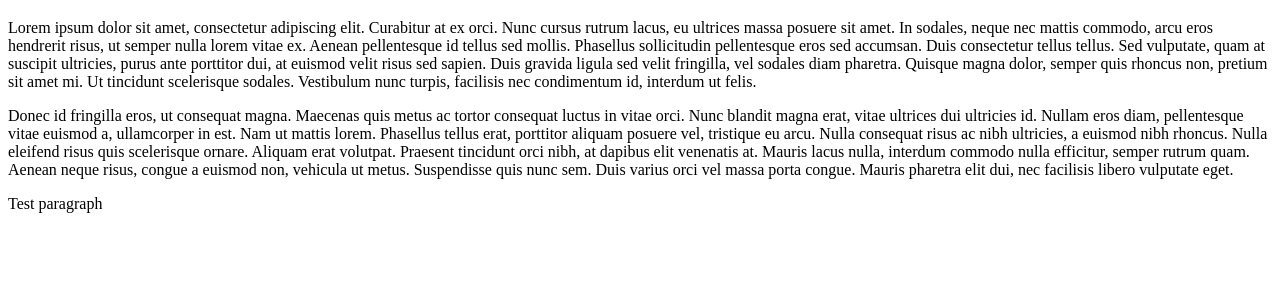
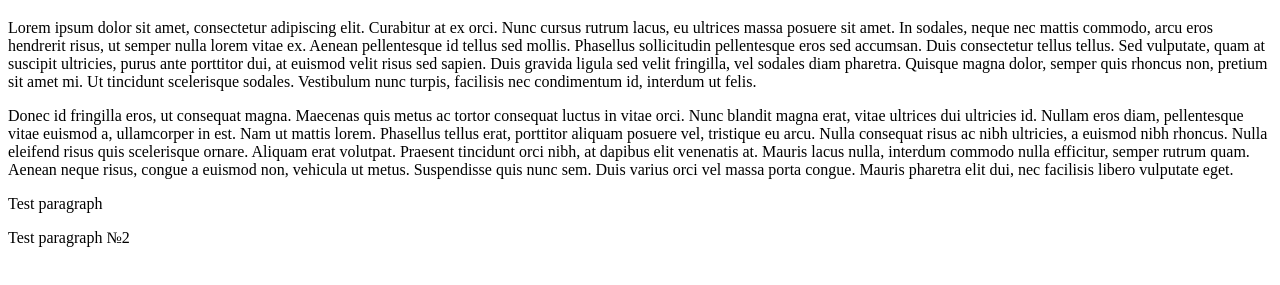
Before and after one commit to andreyblind/BSA16-JS-GIT, a plain HTML site: page index.html in a window 1280 px wide. Shown: the part 61-346 px from the top of the page. Drawn offline with Linux system fonts and the light colour scheme.

Commit message:
010: added test paragraph 2

```diff
--- a/index.html
+++ b/index.html
@@ -15,5 +15,6 @@
             Donec id fringilla eros, ut consequat magna. Maecenas quis metus ac tortor consequat luctus in vitae orci. Nunc blandit magna erat, vitae ultrices dui ultricies id. Nullam eros diam, pellentesque vitae euismod a, ullamcorper in est. Nam ut mattis lorem. Phasellus tellus erat, porttitor aliquam posuere vel, tristique eu arcu. Nulla consequat risus ac nibh ultricies, a euismod nibh rhoncus. Nulla eleifend risus quis scelerisque ornare. Aliquam erat volutpat. Praesent tincidunt orci nibh, at dapibus elit venenatis at. Mauris lacus nulla, interdum commodo nulla efficitur, semper rutrum quam. Aenean neque risus, congue a euismod non, vehicula ut metus. Suspendisse quis nunc sem. Duis varius orci vel massa porta congue. Mauris pharetra elit dui, nec facilisis libero vulputate eget.
         </p>
         <p>Test paragraph</p>
+        <p>Test paragraph №2</p>
     </body>
 </html>
```
